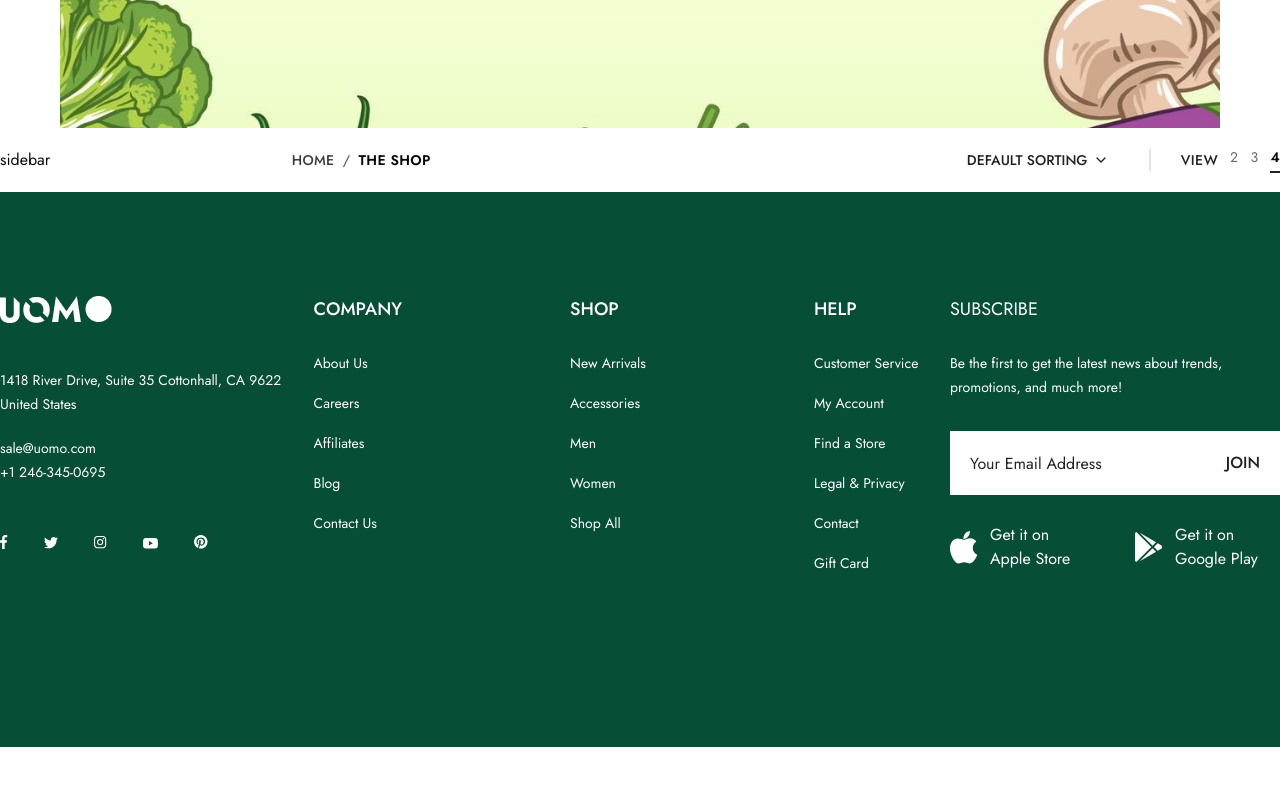
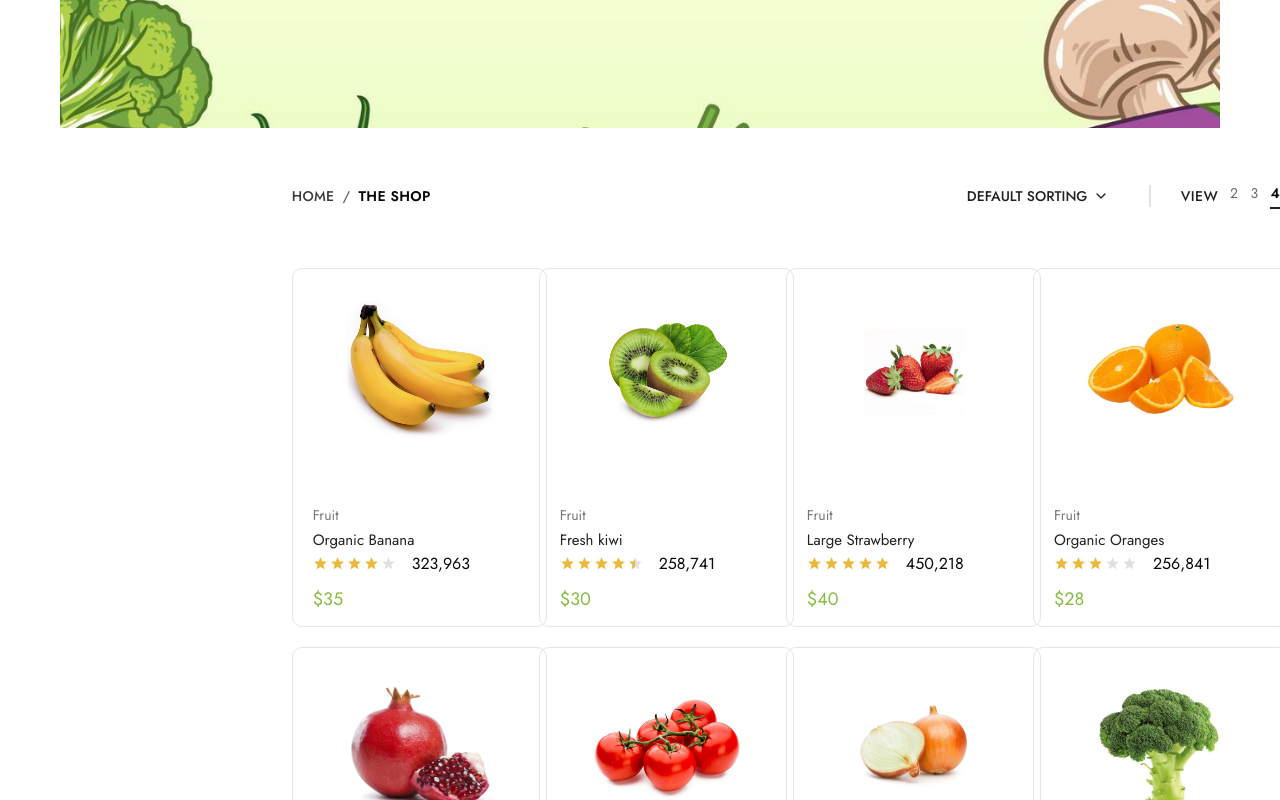
Before and after one commit to ayeshatahsin11/Uomo-E-commerce, a Next.js app: page /shop in a window 1280 px wide. Shown: the part 480-1280 px from the top of the page. Before the commit the page ends 1227 px from the top, so only its background shows below. Built offline with nearby package versions, Linux system fonts and the light colour scheme.

Commit message:
shop product fetched

```diff
--- a/src/components/shop/ShopLayout.jsx
+++ b/src/components/shop/ShopLayout.jsx
@@ -2,23 +2,27 @@ import React from "react";
 import Container from "../layout/Container";
 import Breadcrumb from "../common/BreadCrumb";
 import SortandView from "./SortandView";
+import ShopProducts from "./ShopProducts";
 
 const ShopLayout = () => {
   return (
-    <>
+    <div className="mt-9">
       <Container className="flex gap-15 items-center">
         <aside className="w-75">sidebar</aside>
-        <div className="w-full items-center flex justify-between">
-          <Breadcrumb
+        <div className="w-full ">
+         <div className="items-center flex justify-between">
+             <Breadcrumb
             items={[
               { label: "Home", href: "/" },
               { label: "The Shop" }, // current page - href dorkar nai
             ]}
             />
             <SortandView/>
+         </div>
+         <ShopProducts/>
         </div>
       </Container>
-    </>
+    </div>
   );
 };
 
--- /dev/null
+++ b/src/components/shop/ShopProducts.jsx
@@ -0,0 +1,26 @@
+"use client"
+import React from 'react'
+import { useState, useEffect } from 'react';
+import ProductCards from '../common/ProductCards';
+const ShopProducts = () => {
+     const [products, setProducts] = useState([]);
+
+      useEffect(() => {
+        const fetchProducts = async () => {
+          const res = await fetch("/api/products");
+          const data = await res.json();
+          setProducts(data);
+        };
+        fetchProducts();
+      }, []);
+  return (
+    <div className='grid grid-cols-4 gap-y-5 mt-10'>
+
+        {products?.map((product)=>(
+            <ProductCards key={product.id} product={product}/>
+        ))}
+    </div>
+  )
+}
+
+export default ShopProducts
```
